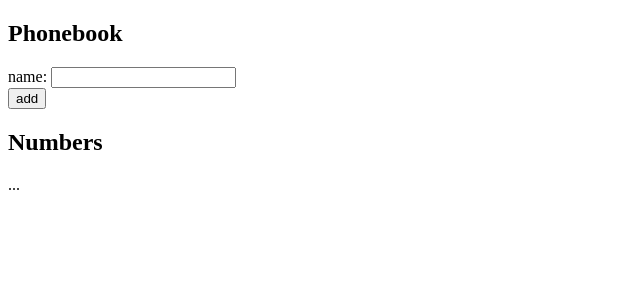
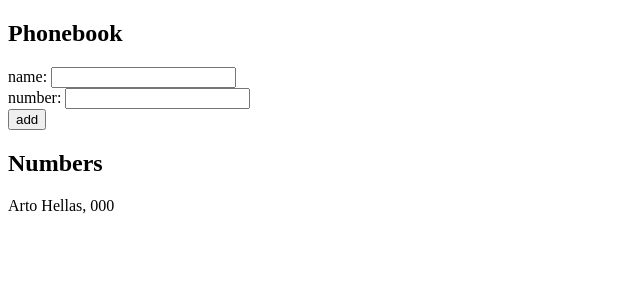
Before and after one commit to emigination/fullstackmooc, a React (Create React App) app in the folder part2/puhelinluettelo/: page / in a window 1280 px wide. Shown: the top 300 px of the page, without its empty margins (0-640 px from the left). Built offline with nearby package versions, Linux system fonts and the light colour scheme; the HTML template or start-up script is replaced by a standard one.

Commit message:
Tehtävä 2.8

```diff
--- a/part2/puhelinluettelo/src/App.js
+++ b/part2/puhelinluettelo/src/App.js
@@ -1,35 +1,45 @@
 import React, { useState } from 'react'
+
+const ContactsList = (props) => {
+  return (
+    <div>{props.persons.map(person => <p key={person.name}>{person.name}, {person.number}</p>)}</div>
+  )
+}
 
 const App = () => {
   const [persons, setPersons] = useState([
-    { name: 'Arto Hellas' }
+    { name: 'Arto Hellas', number: '000' }
   ])
   const [newName, setNewName] = useState('')
+  const [newNumber, setNewNumber] = useState('')
 
   const addPerson = (event) => {
     event.preventDefault()
     persons.some(person => person.name === newName)
     ? alert(`${newName} has already been added to the phonebook!`)
-    : setPersons(persons.concat({ name: newName }))
+    : setPersons(persons.concat({ name: newName, number: newNumber }))
   }
 
   const handleNameChange = (event) => {
     setNewName(event.target.value)
   }
 
+  const handleNumberChange = (event) => {
+    setNewNumber(event.target.value)
+  }
+
   return (
     <div>
       <h2>Phonebook</h2>
       <form onSubmit={addPerson}>
-        <div>
-          name: <input onChange={handleNameChange}/>
-        </div>
+        <div>name: <input onChange={handleNameChange}/></div>
+        <div>number: <input onChange={handleNumberChange}/></div>
         <div>
           <button type="submit">add</button>
         </div>
       </form>
       <h2>Numbers</h2>
-      ...
+      <ContactsList persons={persons}/>
     </div>
   )
 
```
